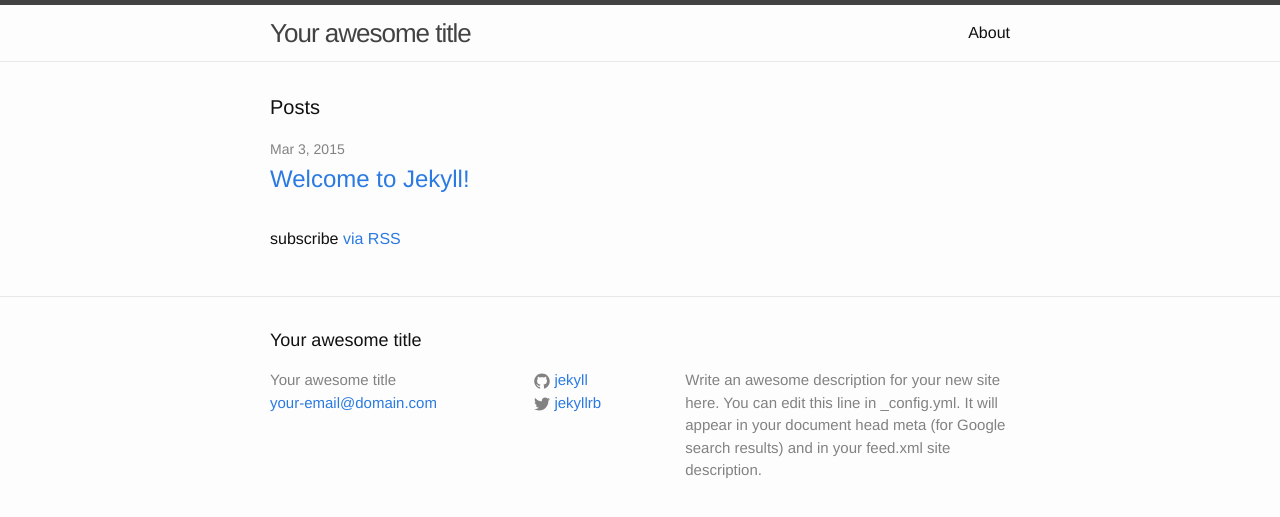
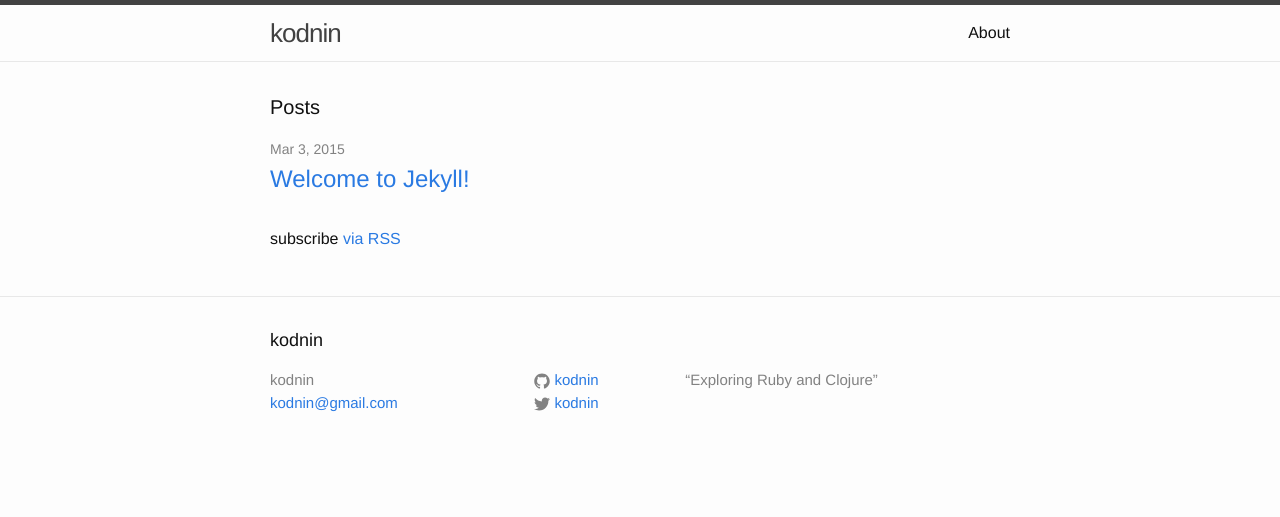
Before and after one commit to girasquid/kodnin.github.io, a Jekyll site: the page built from index.html, in a window 1280 px wide. Shown: the top 517 px of the page. Built offline with Jekyll 4.4.1, drawn with Linux system fonts in a browser that asks for light colours.

Commit message:
update config

```diff
--- a/_config.yml
+++ b/_config.yml
@@ -1,14 +1,17 @@
 # Site settings
-title: Your awesome title
-email: your-email@domain.com
-description: > # this means to ignore newlines until "baseurl:"
-  Write an awesome description for your new site here. You can edit this
-  line in _config.yml. It will appear in your document head meta (for
-  Google search results) and in your feed.xml site description.
-baseurl: "" # the subpath of your site, e.g. /blog/
-url: "http://yourdomain.com" # the base hostname & protocol for your site
-twitter_username: jekyllrb
-github_username:  jekyll
+title: kodnin
+email: kodnin@gmail.com
+description: “Exploring Ruby and Clojure”
+baseurl: ""
+url: "http://kodnin.github.io"
+twitter_username: kodnin
+github_username: kodnin
 
 # Build settings
 markdown: kramdown
+
+# Custom settings
+full_title: kodnin (David Boot)
+friendly_url: "kodnin.github.io"
+heroku_url: "http://kodnin.com"
+friendly_heroku_url: "kodnin.com"
```
